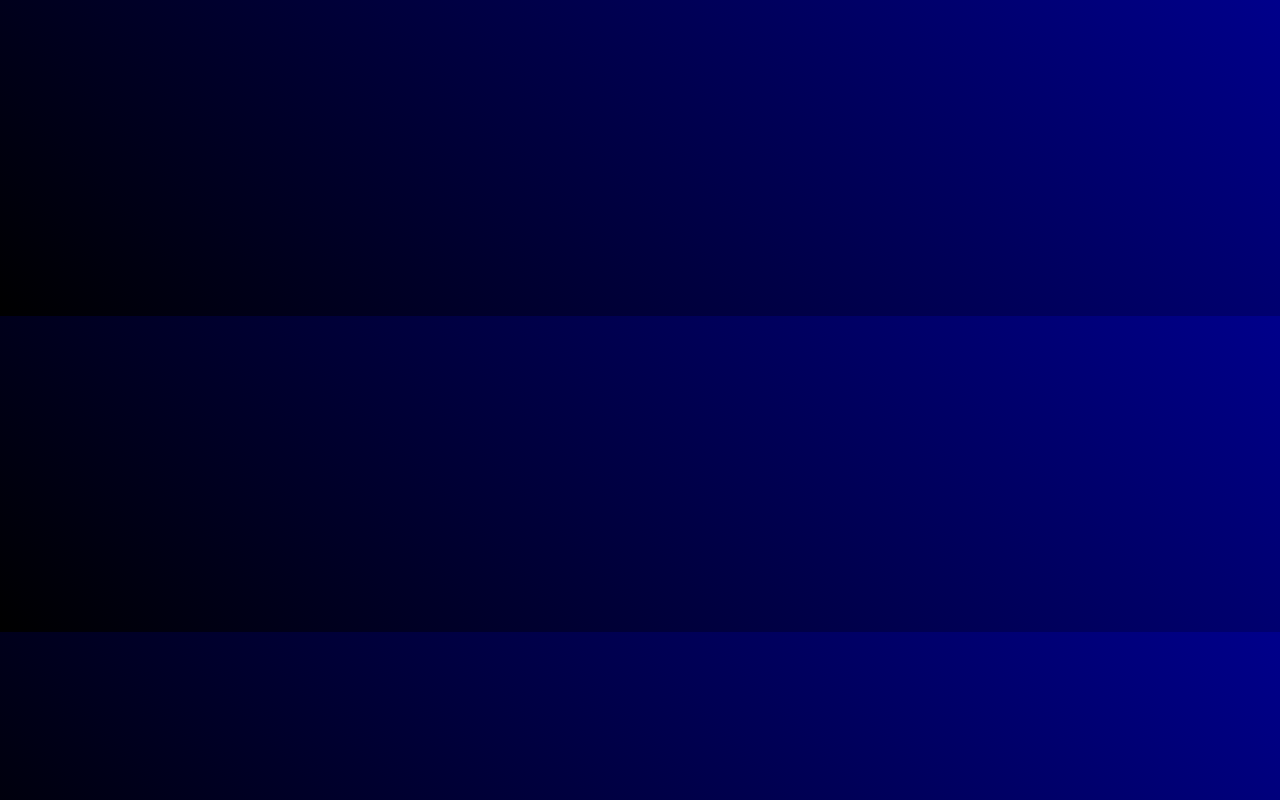
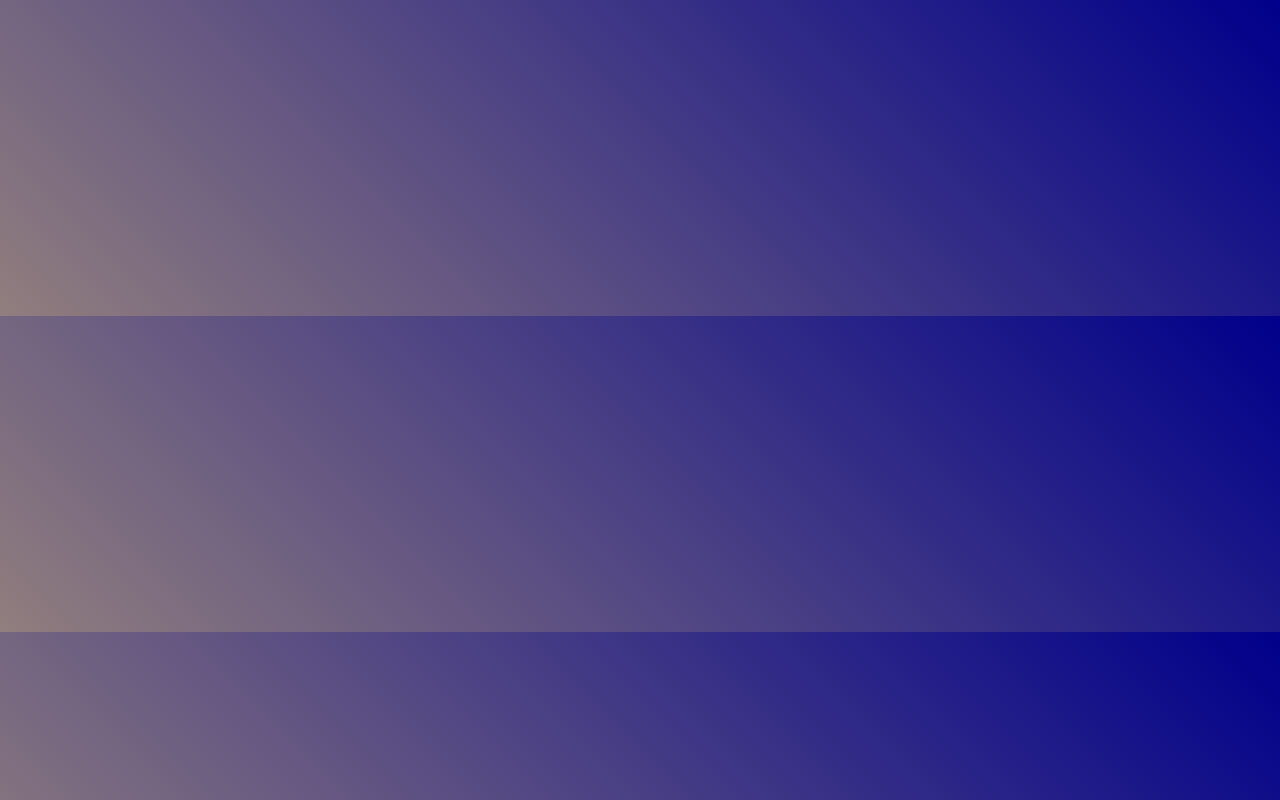
Before and after one commit to matheusrobertodasilva/teste, a plain HTML site: page index.html in a window 1280 px wide. Drawn offline with Linux system fonts and the light colour scheme.

Commit message:
alteração no background

```diff
--- a/style.css
+++ b/style.css
@@ -1,5 +1,5 @@
 body {
-    background: linear-gradient(45deg, black, darkblue);
+    background: linear-gradient(45deg, rgb(145, 126, 126), darkblue);
 }
 
 .imagem {
```
